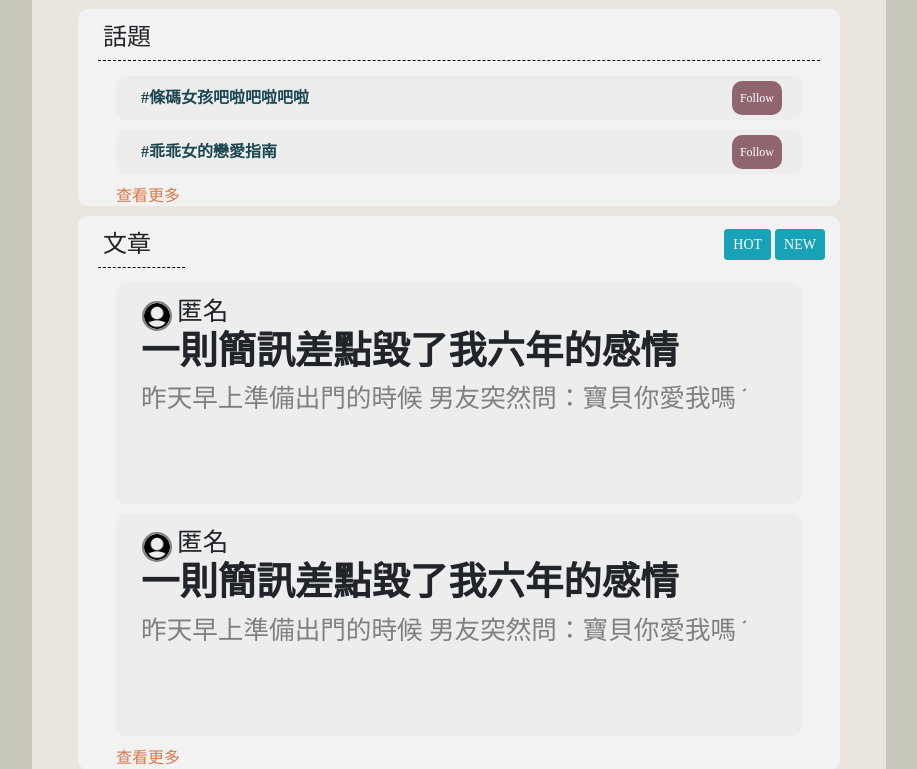
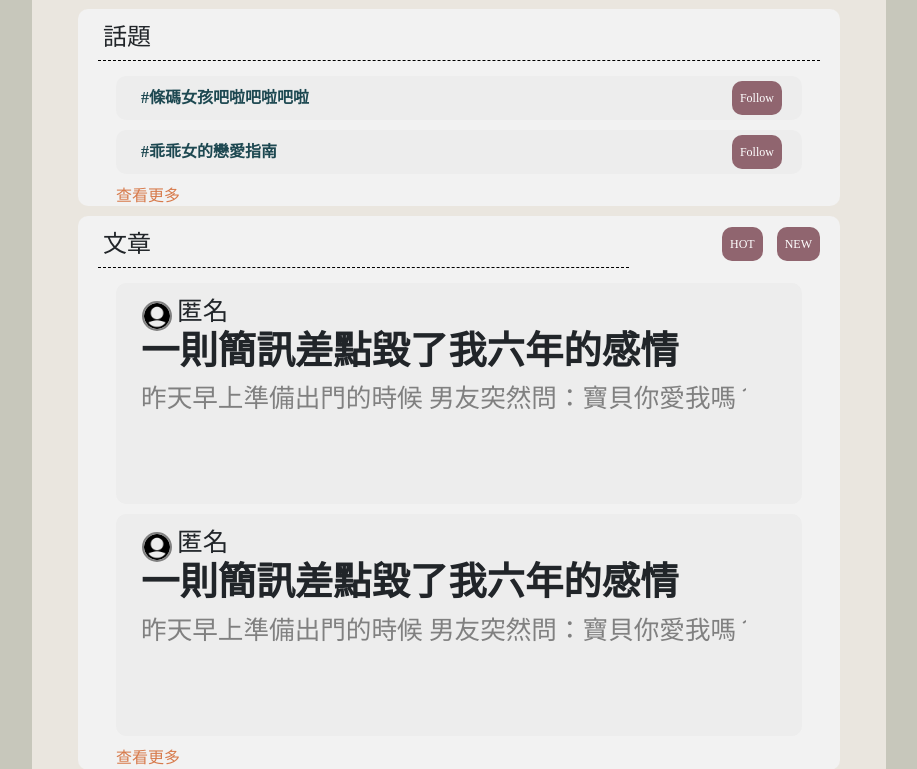
Before and after one commit to yushiuandu/DB_FP, a PHP site: page /index.php?page=search in a window 1280 px wide. Shown: the part 596-1365 px from the top of the page, without its empty margins (181-1098 px from the left). Run offline with PHP 8.4, Linux system fonts and the light colour scheme; some libraries are stand-ins or nearby versions.

Commit message:
20200520 FangYu

```diff
--- a/index/search.php
+++ b/index/search.php
@@ -224,14 +224,14 @@
     <!-- 文章按鈕 -->
     <div class='sm-article'>
         <div class="row justify-content-start mid">
-            <div class="col-md-2">
+            <div class="col-md-9">
                 <p class='search-title'>文章</p>
             </div>
-            <div class="col-md-10 right">
+            <div class="col-md-3 right">
                 <!-- 熱門文章 -->
-				<button type="button" class="btn btn-sm btn-info">HOT</button>
+				<div class='ser-btn pointer' onclick="location.href='#'" >HOT</div>
 			    <!-- 最新文章 -->
-			    <button type="button" class="btn btn-sm btn-info">NEW</button>
+			    <div class='ser-btn pointer' onclick="location.href='#'" >NEW</div>
             </div>
             <!-- 文章區 -->
             <div class='ser-con2'>
```
